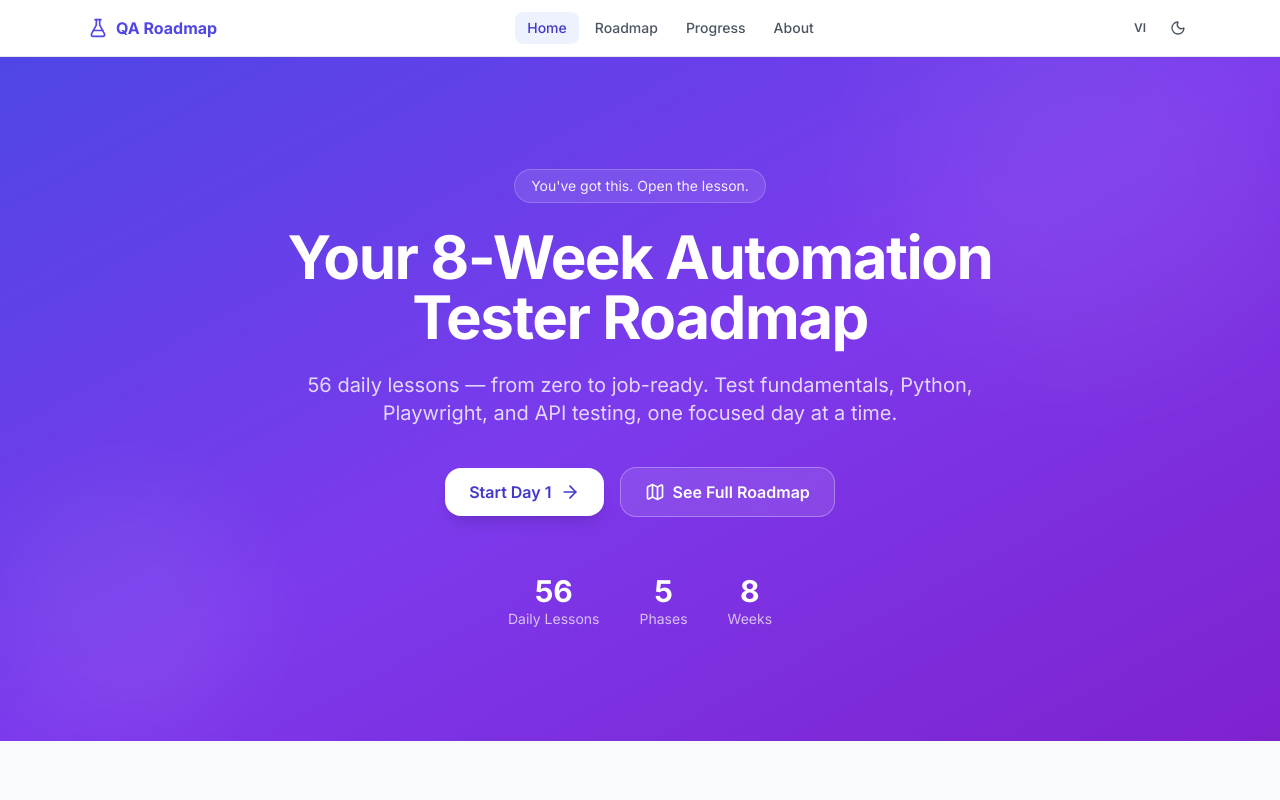
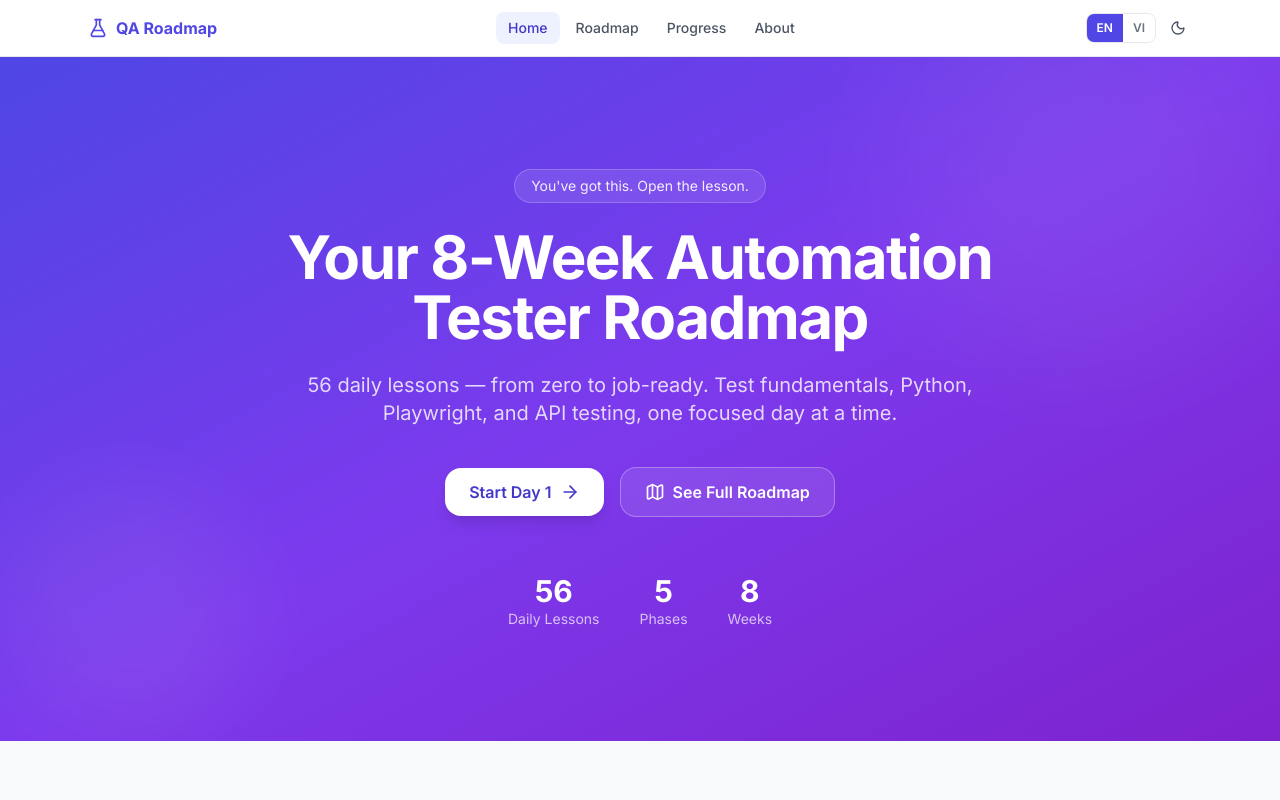
Before and after one commit to CoderCodern/qa-roadmap, a Next.js app: page / in a window 1280 px wide. Shown: the top 800 px of the page. Built offline with nearby package versions, Linux system fonts and the light colour scheme.

Commit message:
Add Vercel deploy env

```diff
--- a/src/app/layout.tsx
+++ b/src/app/layout.tsx
@@ -18,9 +18,17 @@ export const metadata: Metadata = {
   description: '56-day beginner-friendly QA automation testing roadmap with daily lessons, quizzes, and progress tracking.',
 }
 
+// Reads language from localStorage before React renders to avoid any flash.
+// Same pattern as next-themes uses for the theme attribute.
+const langInitScript = `(function(){try{var d=JSON.parse(localStorage.getItem('qa-roadmap-progress')||'{}');var l=d&&d.state&&d.state.language;document.documentElement.setAttribute('data-lang',l==='vi'?'vi':'en')}catch(e){document.documentElement.setAttribute('data-lang','en')}})()`
+
 export default function RootLayout({ children }: { children: React.ReactNode }) {
   return (
     <html lang="en" suppressHydrationWarning>
+      <head>
+        {/* Sets data-lang before paint — eliminates language flash on load */}
+        <script dangerouslySetInnerHTML={{ __html: langInitScript }} />
+      </head>
       <body className={`${inter.variable} font-sans antialiased bg-gray-50 dark:bg-gray-950 text-gray-900 dark:text-gray-100`}>
         <ThemeProviderWrapper>
           <StoreHydration />
--- a/src/components/layout/Header.tsx
+++ b/src/components/layout/Header.tsx
@@ -19,8 +19,8 @@ const navLinks = [
 export function Header() {
   const pathname = usePathname()
   const { resolvedTheme, setTheme } = useTheme()
-  const { streak, language, setLanguage } = useProgressStore()
-  // Defer theme icon to avoid SSR/client mismatch (resolvedTheme is undefined on server)
+  const { streak, language, hydrated, setLanguage } = useProgressStore()
+  // Defer theme icon and active-language highlight to avoid SSR/client mismatch.
   const [mounted, setMounted] = useState(false)
   useEffect(() => setMounted(true), [])
 
@@ -62,13 +62,28 @@ export function Header() {
             </div>
           )}
 
-          {/* Language toggle */}
+          {/* Language toggle — pill showing active language */}
           <button
             onClick={() => setLanguage(language === 'en' ? 'vi' : 'en')}
-            className="rounded-lg px-2.5 py-1.5 text-xs font-semibold text-gray-600 hover:bg-gray-100 dark:text-gray-300 dark:hover:bg-gray-800 transition-colors"
             aria-label="Toggle language"
+            className="flex overflow-hidden rounded-lg border border-gray-200 text-xs font-semibold dark:border-gray-700"
           >
-            {language === 'en' ? 'VI' : 'EN'}
+            {(['en', 'vi'] as const).map((lang) => {
+              const isActive = mounted && hydrated && language === lang
+              return (
+                <span
+                  key={lang}
+                  className={cn(
+                    'px-2.5 py-1.5 transition-colors uppercase',
+                    isActive
+                      ? 'bg-brand-600 text-white dark:bg-brand-500'
+                      : 'text-gray-500 hover:bg-gray-100 dark:text-gray-400 dark:hover:bg-gray-800'
+                  )}
+                >
+                  {lang}
+                </span>
+              )
+            })}
           </button>
 
           {/* Theme toggle */}
--- a/src/components/layout/LangEffect.tsx
+++ b/src/components/layout/LangEffect.tsx
@@ -1,12 +1,14 @@
 'use client'
 
-import { useEffect } from 'react'
+import { useLayoutEffect } from 'react'
 import { useProgressStore } from '@/lib/store'
 
 export function LangEffect() {
   const language = useProgressStore((s) => s.language)
 
-  useEffect(() => {
+  // useLayoutEffect fires synchronously before paint, so toggling the language
+  // never shows a frame with the wrong language visible.
+  useLayoutEffect(() => {
     document.documentElement.setAttribute('data-lang', language)
   }, [language])
 
```
Also changed, not shown: vercel.json (added).
